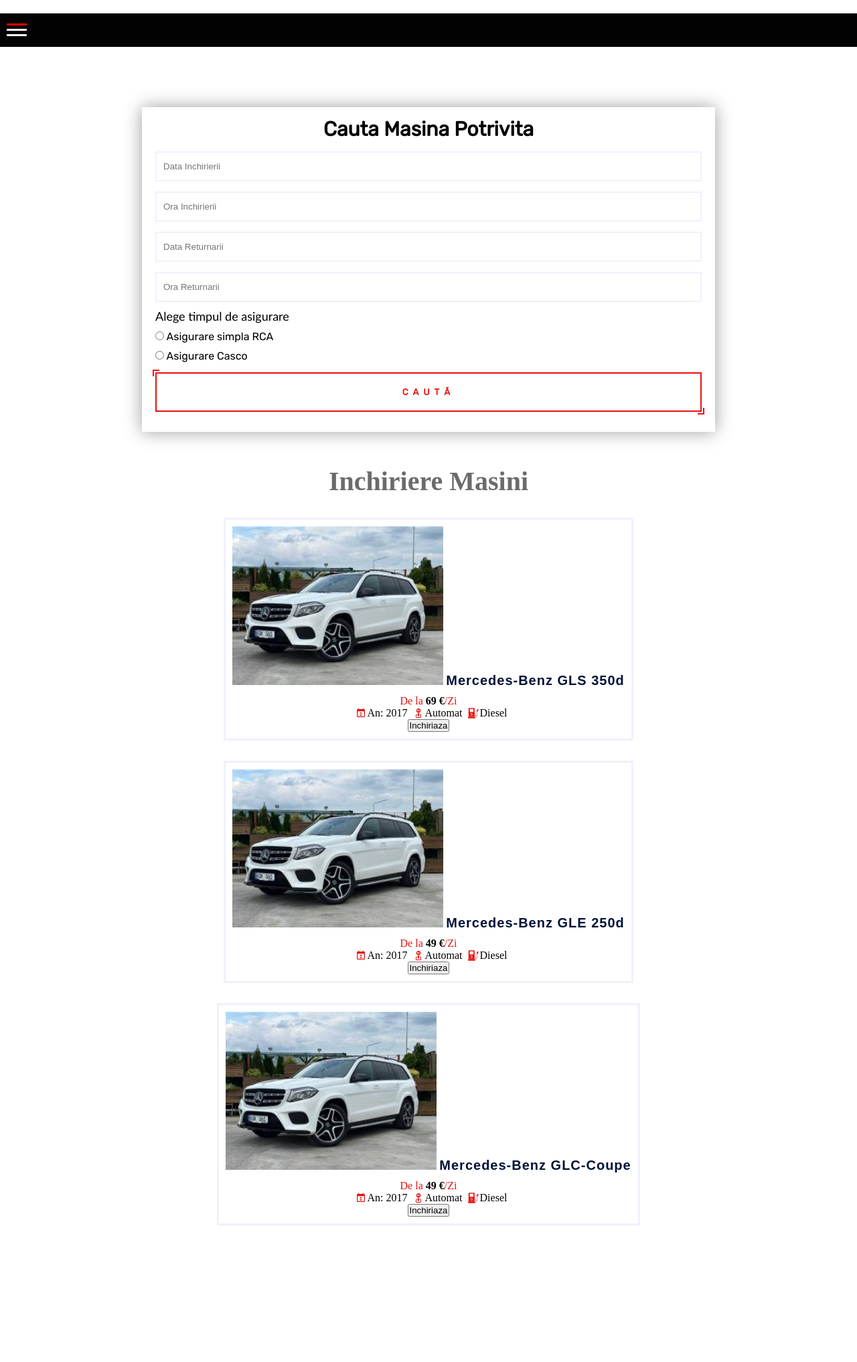
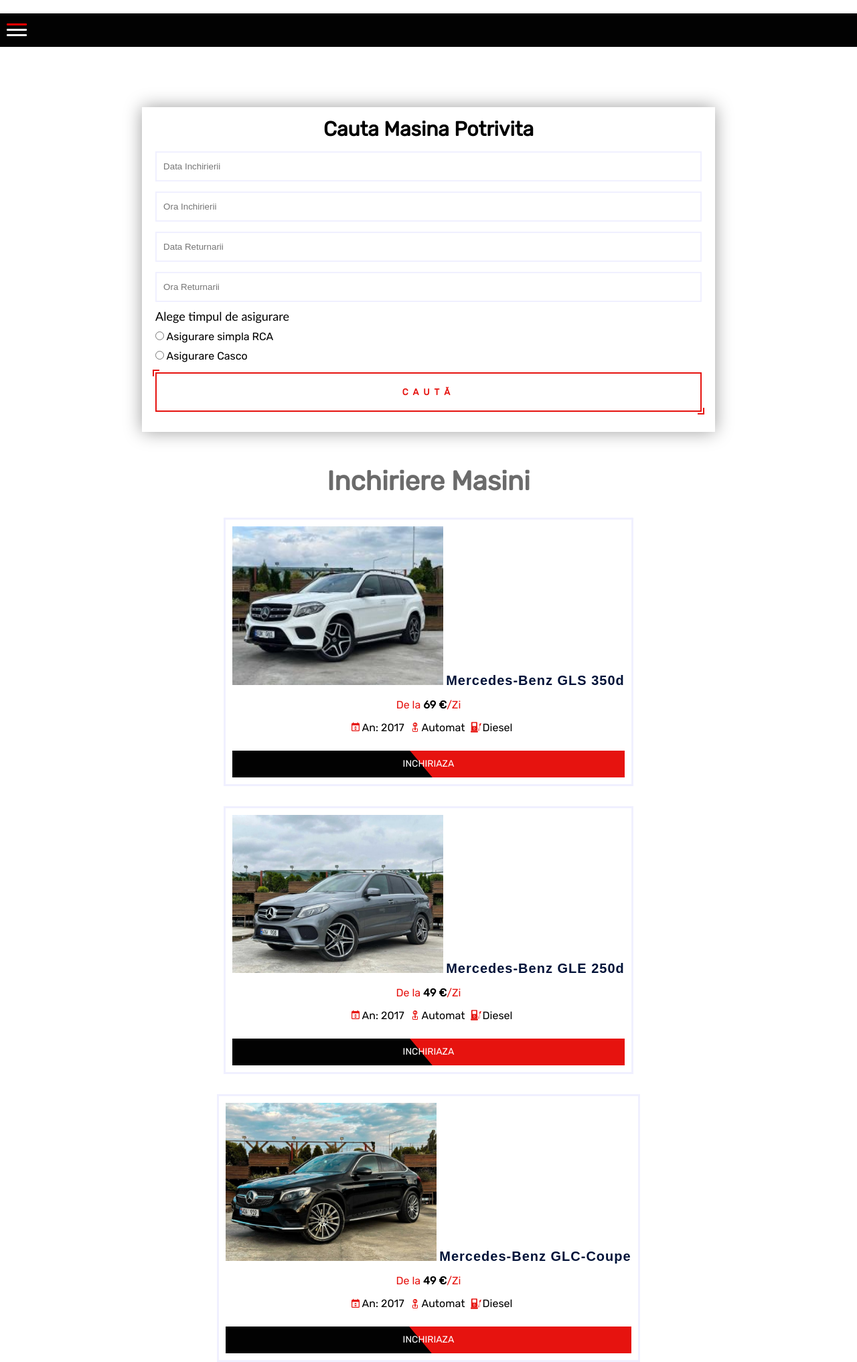
Before and after one commit to VladUngurean/cars-rent, a PHP site: page / in a window 1280 px wide. Shown: the part 222-2256 px from the top of the page at 67% size. Before the commit the page ends 2052 px from the top, so only its background shows below. Run offline with PHP 8.4, Linux system fonts and the light colour scheme.

Commit message:
new car secction ing and button

```diff
--- a/css/style.css
+++ b/css/style.css
@@ -14,6 +14,13 @@ html {
 body {
   min-width: 320px;
   overflow-x: hidden;
+}
+
+a,
+li,
+div {
+  text-decoration: none;
+  font-family: "Rubik", sans-serif;
 }
 
 .container {
@@ -368,7 +375,6 @@ body {
   color: #001238;
   letter-spacing: 1px;
   margin-top: 10px;
-  margin-bottom: 10px;
   -webkit-transition: all 0.4s ease 0s;
   transition: all 0.4s ease 0s;
   display: inline-block;
@@ -383,6 +389,7 @@ body {
   flex-direction: column;
 }
 .car-list-area #car-list-render .car-list__box-details__price {
+  margin: 15px 0;
   color: #e6130f;
 }
 .car-list-area #car-list-render .car-list__box-details__price > span {
@@ -405,4 +412,39 @@ body {
   width: 16px;
   height: 16px;
   margin: 0 2px 0 8px;
+}
+.car-list-area #car-list-render .car-list__box-link {
+  position: relative;
+  text-align: center;
+  background: #020202 none repeat scroll 0 0;
+  position: relative;
+  z-index: 1;
+  overflow: hidden;
+  width: 100%;
+  margin: 25px auto 0;
+  -webkit-transition: all 0.4s ease 0s;
+  transition: all 0.4s ease 0s;
+}
+.car-list-area #car-list-render .car-list__box-link > a {
+  display: inline-block;
+  text-transform: uppercase;
+  height: 40px;
+  font-weight: 500;
+  color: #fff;
+  font-size: 14px;
+  line-height: 40px;
+  width: 100%;
+}
+.car-list-area #car-list-render .car-list__box-link > a::after {
+  position: absolute;
+  content: "";
+  width: 58%;
+  height: 100%;
+  background: #e6130f none repeat scroll 0 0;
+  right: -36px;
+  z-index: -1;
+  -webkit-transform: skewX(40deg);
+  transform: skewX(40deg);
+  -webkit-transition: all 0.4s ease 0s;
+  transition: all 0.4s ease 0s;
 }/*# sourceMappingURL=style.css.map */
--- a/js/carsList.json
+++ b/js/carsList.json
@@ -7,7 +7,7 @@
     "firstRegistration": 2017,
     "transmission": "Automat",
     "fuelType": "Diesel",
-    "imgSrc": "merc.jpg"
+    "imgSrc": "merc_gls.jpg"
   },
   {
     "id": 2,
@@ -17,7 +17,7 @@
     "firstRegistration": 2017,
     "transmission": "Automat",
     "fuelType": "Diesel",
-    "imgSrc": "merc.jpg"
+    "imgSrc": "merc_gle.jpg"
   },
   {
     "id": 3,
@@ -27,6 +27,6 @@
     "firstRegistration": 2017,
     "transmission": "Automat",
     "fuelType": "Diesel",
-    "imgSrc": "merc.jpg"
+    "imgSrc": "merc_glc.jpg"
   }
 ]
--- a/js/renderCars.js
+++ b/js/renderCars.js
@@ -35,9 +35,10 @@ function renderCars(carsArray) {
                                     </div>
                                 </div>
                             </div>
-                            <button>Inchiriaza</button>
-
-					    </div>`;
+                            <div class="car-list__box-link">
+                              <a href="#" >Inchiriaza</a>
+                            </div>
+					                </div>`;
     carsContainer.insertAdjacentHTML("beforeend", productHTML);
   });
 }
--- a/scss/style.scss
+++ b/scss/style.scss
@@ -6,6 +6,7 @@
 html {
   box-sizing: border-box;
 }
+
 *,
 *::after,
 *::before {
@@ -14,10 +15,18 @@ html {
   margin: 0;
   // outline: auto;
 }
+
 body {
   min-width: 320px;
   overflow-x: hidden;
   //   background-color: #975454;
+}
+
+a,
+li,
+div {
+  text-decoration: none;
+  font-family: "Rubik", sans-serif;
 }
 
 .container {
@@ -473,7 +482,7 @@ body {
         color: #001238;
         letter-spacing: 1px;
         margin-top: 10px;
-        margin-bottom: 10px;
+        // margin-bottom: 10px;
         -webkit-transition: all 0.4s ease 0s;
         transition: all 0.4s ease 0s;
         display: inline-block;
@@ -488,6 +497,7 @@ body {
         flex-direction: column;
 
         &__price {
+          margin: 15px 0;
           color: #e6130f;
           & > span {
             color: black;
@@ -515,6 +525,42 @@ body {
           }
         }
       }
+
+      &-link {
+        position: relative;
+        text-align: center;
+        background: #020202 none repeat scroll 0 0;
+        position: relative;
+        z-index: 1;
+        overflow: hidden;
+        width: 100%;
+        margin: 25px auto 0;
+        -webkit-transition: all 0.4s ease 0s;
+        transition: all 0.4s ease 0s;
+      }
+      &-link > a {
+        display: inline-block;
+        text-transform: uppercase;
+        height: 40px;
+        font-weight: 500;
+        color: #fff;
+        font-size: 14px;
+        line-height: 40px;
+        width: 100%;
+      }
+      &-link > a::after {
+        position: absolute;
+        content: "";
+        width: 58%;
+        height: 100%;
+        background: #e6130f none repeat scroll 0 0;
+        right: -36px;
+        z-index: -1;
+        -webkit-transform: skewX(40deg);
+        transform: skewX(40deg);
+        -webkit-transition: all 0.4s ease 0s;
+        transition: all 0.4s ease 0s;
+      }
     }
   }
 }
```
Also changed, not shown: images/carsList/merc_glc.jpg (added), images/carsList/merc_gle.jpg (added), images/carsList/merc_gls.jpg (renamed from images/carsList/merc.jpg), 1 other file.
